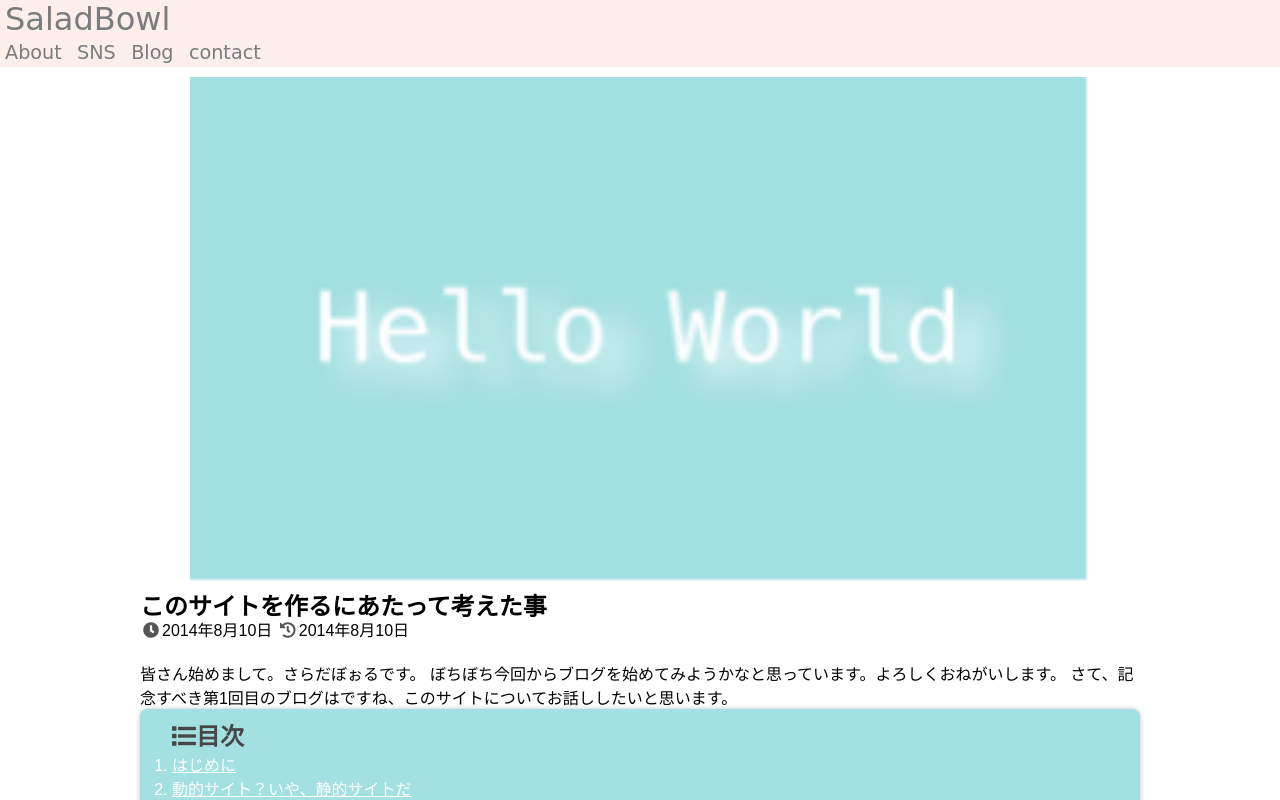
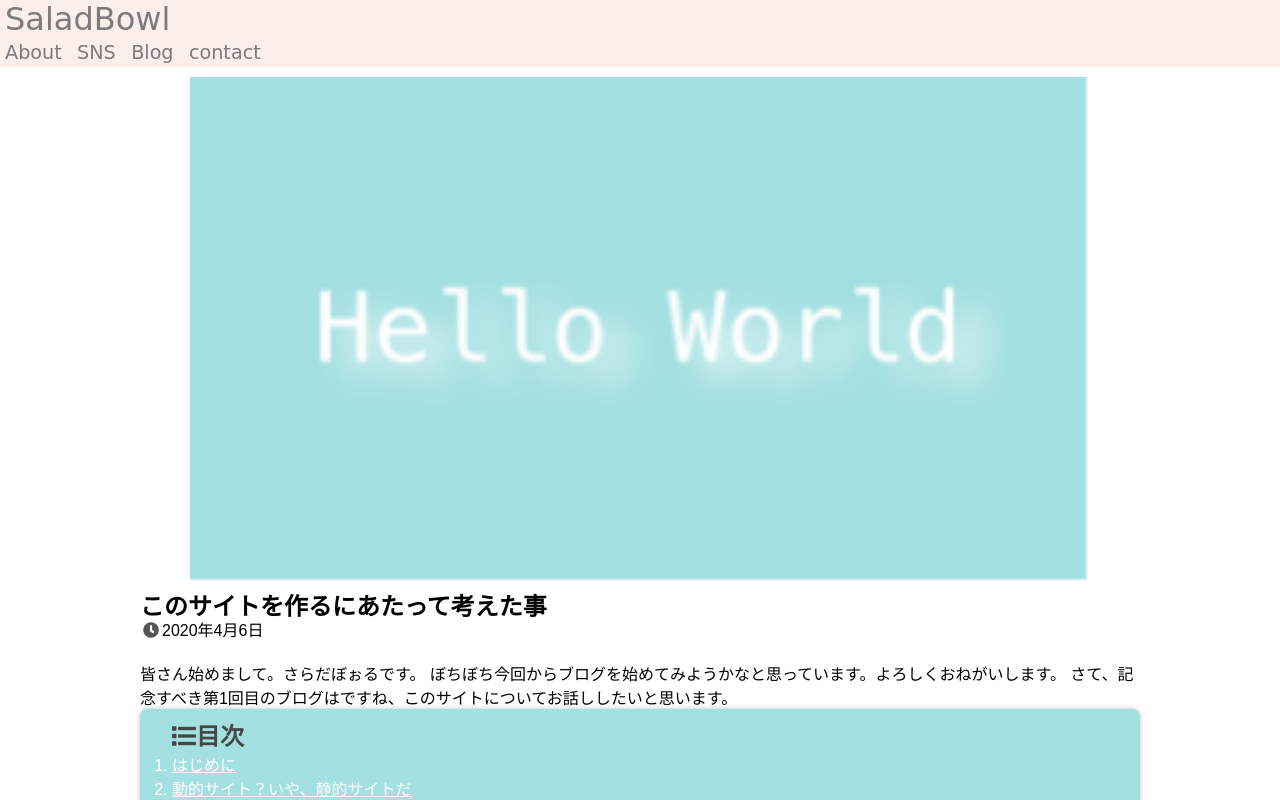
Before and after one commit to SalaBowl/saladbowl.github.io, a plain HTML site: page blog/2020/0409.html in a window 1280 px wide. Shown: the top 800 px of the page. Drawn offline with Linux system fonts and the light colour scheme; a web font is replaced by a local one.

Commit message:
Update 0409.html

```diff
--- a/blog/2020/0409.html
+++ b/blog/2020/0409.html
@@ -29,8 +29,8 @@
         <h1>このサイトを作るにあたって考えた事</h1>
 
         <div class="kijiinfo">
-          <time datetime="2014-08-10" id="make">2014年8月10日</time>
-          <time datetime="2014-08-10" id="new">2014年8月10日</time>
+          <time datetime="2014-08-10" id="make">2020年4月6日</time>
+          <!-- <time datetime="2014-08-10" id="new">2014年8月10日</time> -->
         </div>
       </div>
       <div class="kiji" id="first">
```
